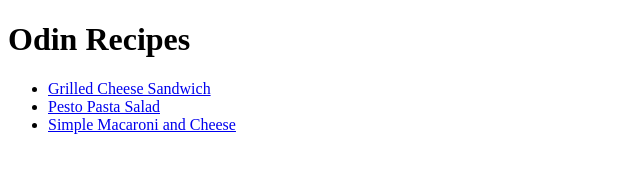
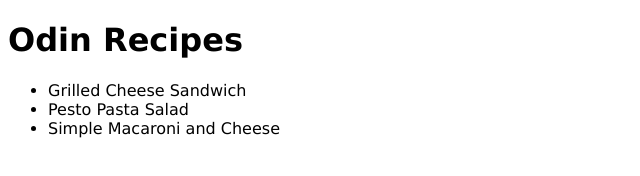
Before and after one commit to fadeljesus167/odin-recipe, a plain HTML site: page index.html in a window 1280 px wide. Shown: the whole page, without its empty margins (0-640 px from the left). Drawn offline with Linux system fonts and the light colour scheme.

Commit message:
adding font-family style to the pages

```diff
--- a/index.html
+++ b/index.html
@@ -3,6 +3,7 @@
 <head>
     <meta charset="UTF-8">
     <title>Recipes</title>
+    <link rel="stylesheet" href="styles.css">
 </head>
 <body>
     <h1>Odin Recipes</h1>
--- /dev/null
+++ b/recipes/styles.css
@@ -0,0 +1,3 @@
+*{
+    font-family: 'Lucida Sans', 'Lucida Sans Regular', 'Lucida Grande', 'Lucida Sans Unicode', Geneva, Verdana, sans-serif;
+}
--- /dev/null
+++ b/styles.css
@@ -0,0 +1,11 @@
+*{
+    font-family: 'Lucida Sans', 'Lucida Sans Regular', 'Lucida Grande', 'Lucida Sans Unicode', Geneva, Verdana, sans-serif;
+}
+
+a{
+    color: black;
+    text-decoration: none;
+}
+a:hover{
+    color: purple;
+}
```
Also changed, not shown: recipes/grilled_cheese_sandwich.html (+1 -0 lines), recipes/pesto_pasta_salad.html (+1 -0 lines), recipes/simple_macaroni_and_cheese.html (+1 -0 lines).
